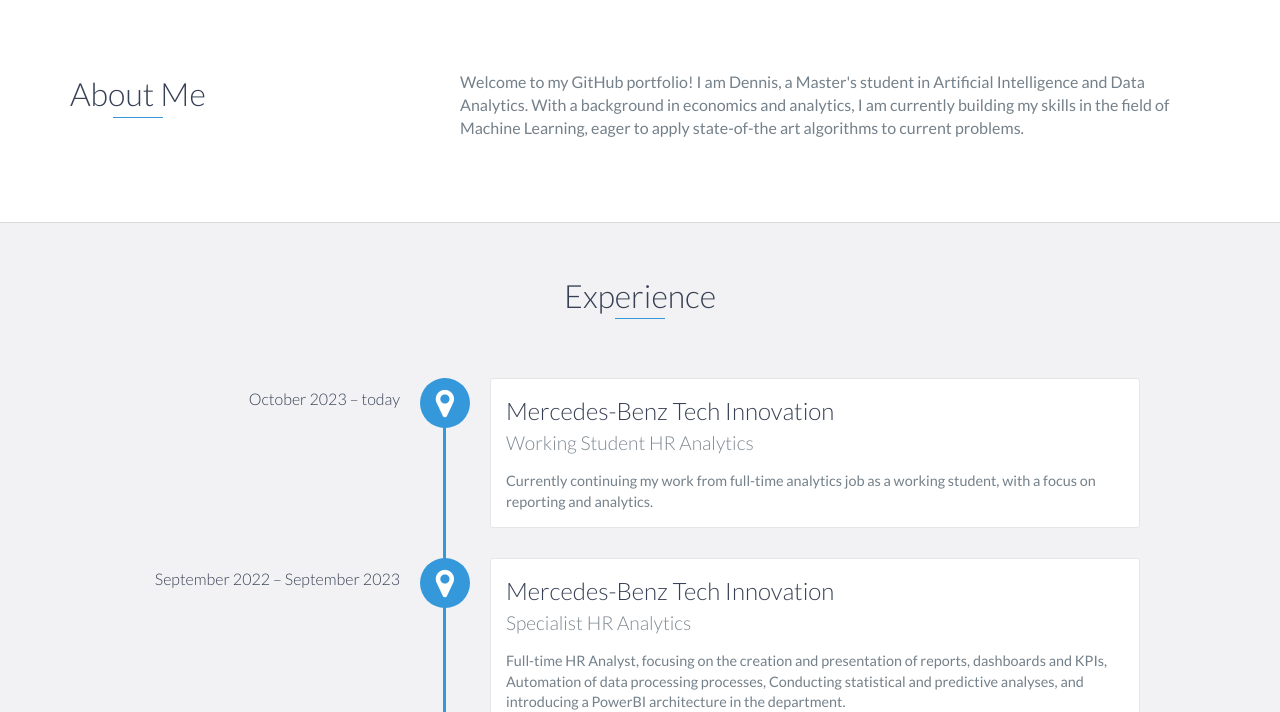
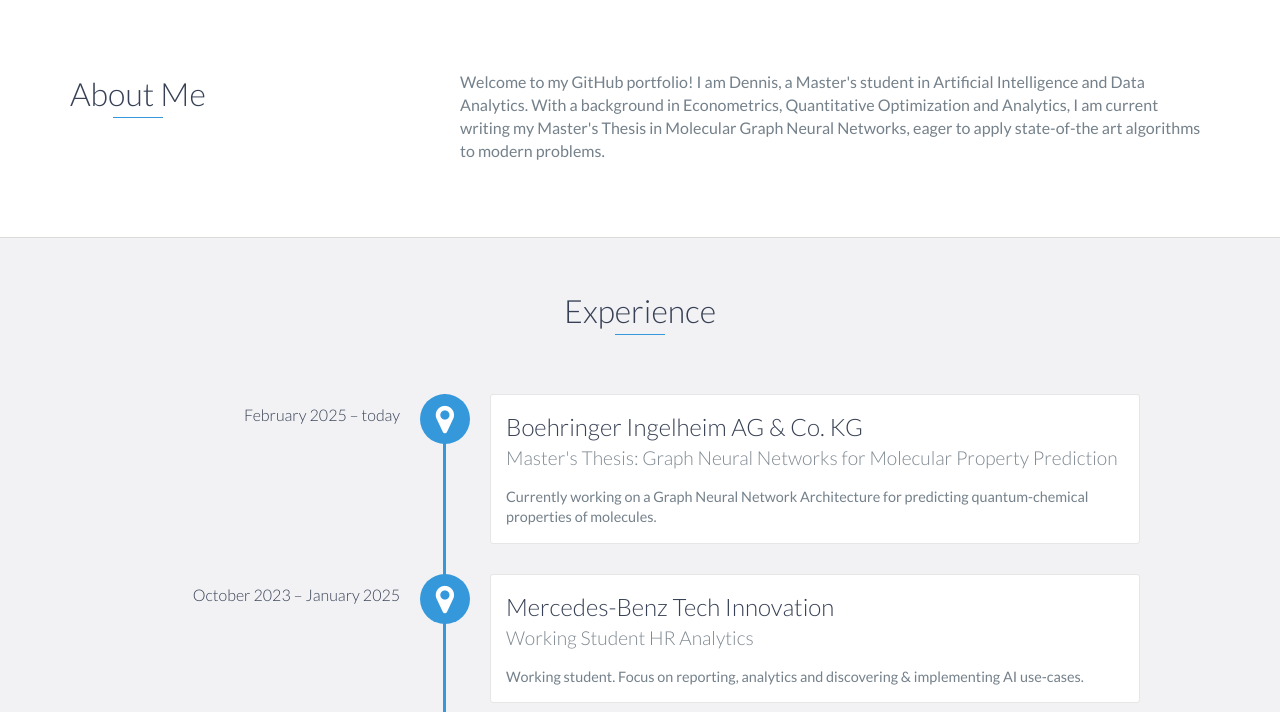
Before and after one commit to Dennis9699/MyProfile, a Jekyll site: the page index.html, which Jekyll copies as it is, in a window 1280 px wide and 900 px high, scrolled down 716 px, cut to the strip 188-900 px from the top of the window. Built offline with Jekyll 4.4.1, drawn with Linux system fonts in a browser that asks for light colours; some of the changed text lies outside the part shown.

Commit message:
Updated March 2025 - Masters Thesis

```diff
--- a/index.html
+++ b/index.html
@@ -73,7 +73,7 @@
                 <div class="col-md-8">
                     <p>
                         Welcome to my GitHub portfolio! I am Dennis, a Master's student in Artificial Intelligence and Data Analytics.
-                        With a background in economics and analytics, I am currently building my skills in the field of Machine Learning, eager to apply state-of-the art algorithms to current problems.
+                        With a background in Econometrics, Quantitative Optimization and Analytics, I am current writing my Master's Thesis in Molecular Graph Neural Networks, eager to apply state-of-the art algorithms to modern problems.
                     </p>
                 </div>
             </div>
@@ -85,11 +85,19 @@
         <h2 class="heading">Experience</h2>
         <div id="experience-timeline">
 
-            <div data-date="October 2023 – today">
+            <div data-date="February 2025 – today">
+                <h3>Boehringer Ingelheim AG & Co. KG</h3>
+                <h4>Master's Thesis: Graph Neural Networks for Molecular Property Prediction</h4>
+                <p>
+                    Currently working on a Graph Neural Network Architecture for predicting quantum-chemical properties of molecules.
+                </p>
+            </div>
+
+            <div data-date="October 2023 – January 2025">
                 <h3>Mercedes-Benz Tech Innovation</h3>
                 <h4>Working Student HR Analytics</h4>
                 <p>
-                    Currently continuing my work from full-time analytics job as a working student, with a focus on reporting and analytics.
+                    Working student. Focus on reporting, analytics and discovering & implementing AI use-cases.
                 </p>
             </div>
 
@@ -97,7 +105,7 @@
                 <h3>Mercedes-Benz Tech Innovation</h3>
                 <h4>Specialist HR Analytics</h4>
                 <p>
-                    Full-time HR Analyst, focusing on the creation and presentation of reports, dashboards and KPIs, Automation of data processing processes, Conducting statistical and predictive analyses, and introducing a PowerBI architecture in the department.
+                    Full-time HR Analyst. Focusing on the creation and presentation of reports, dashboards and KPIs, Automation of data processing processes, Conducting statistical and predictive analyses, and introducing a PowerBI architecture in the department.
                 </p>
             </div>
 
@@ -192,7 +200,7 @@
                 <div class="project-info">
                     <h3>Cyber-Security Threat Detection</h3>
                     <p>
-                        Generation of Data Flow Diagrams (DFDs) and detection of security threats with various algorithms including Random Forest and DNN. Deployment of a ML Application using Streamlit.
+                        GenAI Generation of Data Flow Diagrams (DFDs) and detection of security threats with Random Forest and Neural Networks. Deployment of a ML Application using Streamlit.
                     </p>
                     <a href="https://github.com/Dennis9699/MyProfile/tree/main/threat_modeling_algorithm_app" target="_blank">View Project</a>
                 </div>
@@ -215,27 +223,34 @@
             <li>SQL</li>
             <li>Git</li>
             <li>Docker</li>
+            <li>High-Performance Computing (HPC)</li>
+            <li>Linux Basics</li>
             <li>Postman</li>
             <li>PowerBI</li>
-            <li>Excel</li>
+            <li>Excel VBA</li>
             <li>PowerQuery</li>
-            <li>Workday</li>
+            <li>Workday Reporting</li>
+            <li>Signavio</li>
         </ul>
 
 
-        <h2 class="heading" style="margin-top: 50px;">Statistics & Machine Learning Experience</h2>
+        <h2 class="heading" style="margin-top: 50px;">Experience with ... </h2>
         <ul>
-            <li>Linear Regression</li>
-            <li>Correlation Analysis</li>
-            <li>Econometrics: Panel Data Analysis</li>
-            <li>Multi-Class Classification</li>
+            <li>PyTorch</li>
+            <li>PyTorch Geometric</li>
+            <li>Lightning</li>
+            <li>Tensorboard</li>
+            <li>Principal Component Analysis (PCA)</li>
+            <li>Shapley Additive exPlanations (SHAP)</li>
+            <li>Multi-Task / Multi-Objective Optimization (MOO)</li>
             <li>Decision Trees & Random Forests</li>
-            <li>Artificial Neural Networks (ANNs)</li>
-            <li>Neural Network Evaluation and Optimization</li>
             <li>Convolutional Neural Networks (CNNs)</li>
-            <li>Recurrent Neural Networks (RNNs)</li>
+            <li>Graph Neural Networks (GNNs)</li>
             <li>Long-Short Term Memory (LSTM)</li>
             <li>Seq2Seq Learning (Encoder-Decoder architecture)</li>
+            <li>Object-Oriented Programming (OOP)</li>
+            <li>Econometric Panel Data Analysis</li>
+            <li>Multi-Class Classification</li>
         </ul>
     </div>
     <!-- End #skills -->
```
Also changed, not shown: other parts of index.html (+2 -2 lines), css/styles.css (+0 -14 lines), README.md, css/bootstrap.min.css.
